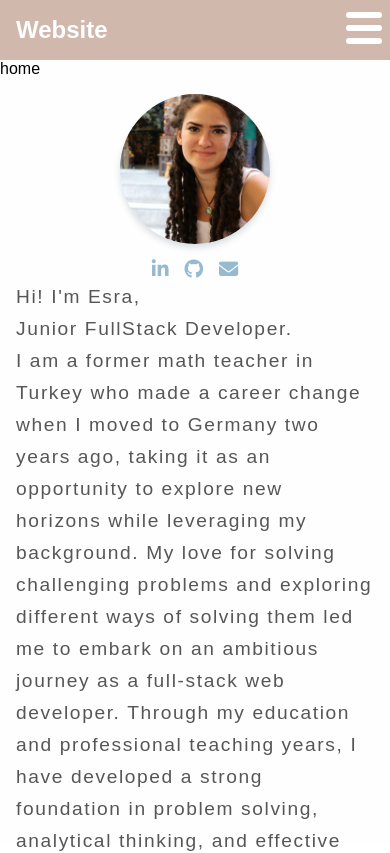
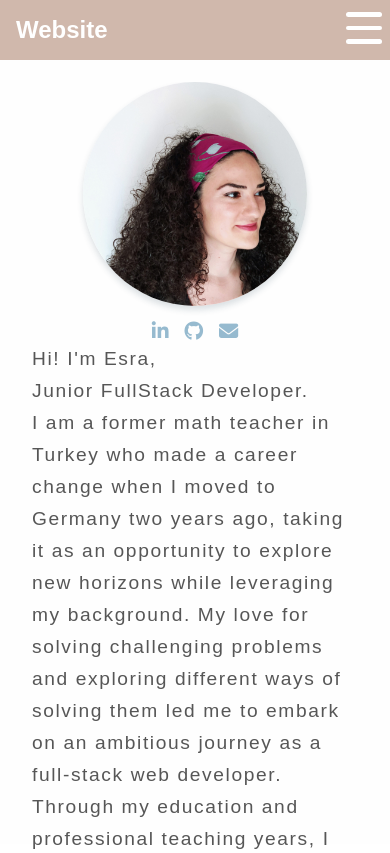
Before and after one commit to epinark/Portfolio, a React (Vite) app: page / in a window 390 px wide. Shown: the top 853 px of the page. Built offline with nearby package versions, Linux system fonts and the light colour scheme.

Commit message:
sticky navbar

```diff
--- a/src/components/About.jsx
+++ b/src/components/About.jsx
@@ -1,4 +1,4 @@
-import profile from "../images/profile.jpg";
+import profile from "../images/esra.jpg";
 import anim from "../images/anim.gif";
 import { Link } from "react-router-dom";
 
--- a/src/components/Portfolio.jsx
+++ b/src/components/Portfolio.jsx
@@ -4,11 +4,13 @@ import quiz from "../images/quiz.png";
 
 function Portfolio() {
   return (
+    <div>
       <div className="projects-container">
         <h2>My Projects</h2>
         <div className="project-card">
           <h2>DrTime</h2>
           <div className="project-card-inner">
+            <img src={drtime} alt="drtime" />
             <span className="description">
               Lorem ipsum dolor sit amet, consectetur adipisicing elit. Dolor
               placeat vero at ratione dolore adipisci officia culpa nesciunt
@@ -25,9 +27,7 @@ function Portfolio() {
               href="https://drtime.netlify.app/"
               target="_blank"
               rel="noopener noreferrer"
-          >
-            <img src={drtime} alt="drtime" />
-          </a>
+            ></a>
             <div className="connections">
               <a
                 href="https://github.com/Gabriel3004/DrTime-client"
@@ -49,6 +49,7 @@ function Portfolio() {
         <div className="project-card">
           <h2>What's my IP?</h2>
           <div className="project-card-inner">
+            <img src={myip} alt="drtime" />
             <span className="description">
               A small one-page React application that provides the user with
               information about their current IP address, location, and some
@@ -63,9 +64,7 @@ function Portfolio() {
               href="https://showmyplace.netlify.app/"
               target="_blank"
               rel="noopener noreferrer"
-          >
-            <img src={myip} alt="drtime" />
-          </a>
+            ></a>
             <div className="connections">
               <a
                 href="https://github.com/epinark/my-ip"
@@ -80,6 +79,7 @@ function Portfolio() {
         <div className="project-card">
           <h2>Trivia Quiz</h2>
           <div className="project-card-inner">
+            <img src={quiz} alt="quiz" />
             <span className="description">
               A trivia quiz application built using React. It fetches trivia
               questions from an API and allows users to test their knowledge and
@@ -93,9 +93,7 @@ function Portfolio() {
               href="https://justsomefun.netlify.app/"
               target="_blank"
               rel="noopener noreferrer"
-          >
-            <img src={quiz} alt="quiz" />
-          </a>
+            ></a>
             <div className="connections">
               <a
                 href="https://github.com/epinark/Trivia-Quiz"
@@ -108,6 +106,7 @@ function Portfolio() {
           </div>
         </div>
       </div>
+    </div>
   );
 }
 
--- a/src/styles/About.css
+++ b/src/styles/About.css
@@ -1,6 +1,6 @@
 .about {
 
-    margin: 1rem;
+    margin: 4rem 2rem 2rem 2rem;
 
 }
 
@@ -13,8 +13,9 @@
 
 .profile img {
     object-fit: cover;
-    width: 150px;
-    height: 150px;
+
+    width: 14rem;
+    height: 14rem;
     border-radius: 50%;
     box-shadow: 0 4px 6px 0 rgba(34, 60, 80, .16);
     /* overflow-clip-margin: content-box;
--- a/src/styles/Navbar.css
+++ b/src/styles/Navbar.css
@@ -9,8 +9,11 @@ nav {
     align-items: center;
     background-color: #d0b8ac;
     color: #FBFEFB;
-    position: sticky;
+    position: fixed;
     top: 0;
+    right: 0;
+    left: 0;
+    z-index: 50;
 }
 
 nav .title {
@@ -23,6 +26,13 @@ nav .title {
 
 nav ul {
     display: flex;
+    position: relative;
+    z-index: 999;
+}
+
+nav ul.open {
+    max-height: 200px;
+
 }
 
 nav ul li {
@@ -54,7 +64,7 @@ nav .menu {
 }
 
 nav .menu span {
-    height: 0.4rem;
+    height: 0.3rem;
     width: 100%;
     background-color: #fff;
     border-radius: 0.2rem;
@@ -76,6 +86,7 @@ nav .menu span {
         flex-direction: column;
         width: 100%;
         margin-bottom: 0.25rem;
+        max-height: 100%;
     }
 
     nav ul.open {
```
Also changed, not shown: src/images/esra.jpg (added). Lines whose indentation alone changed are shown as unchanged.
